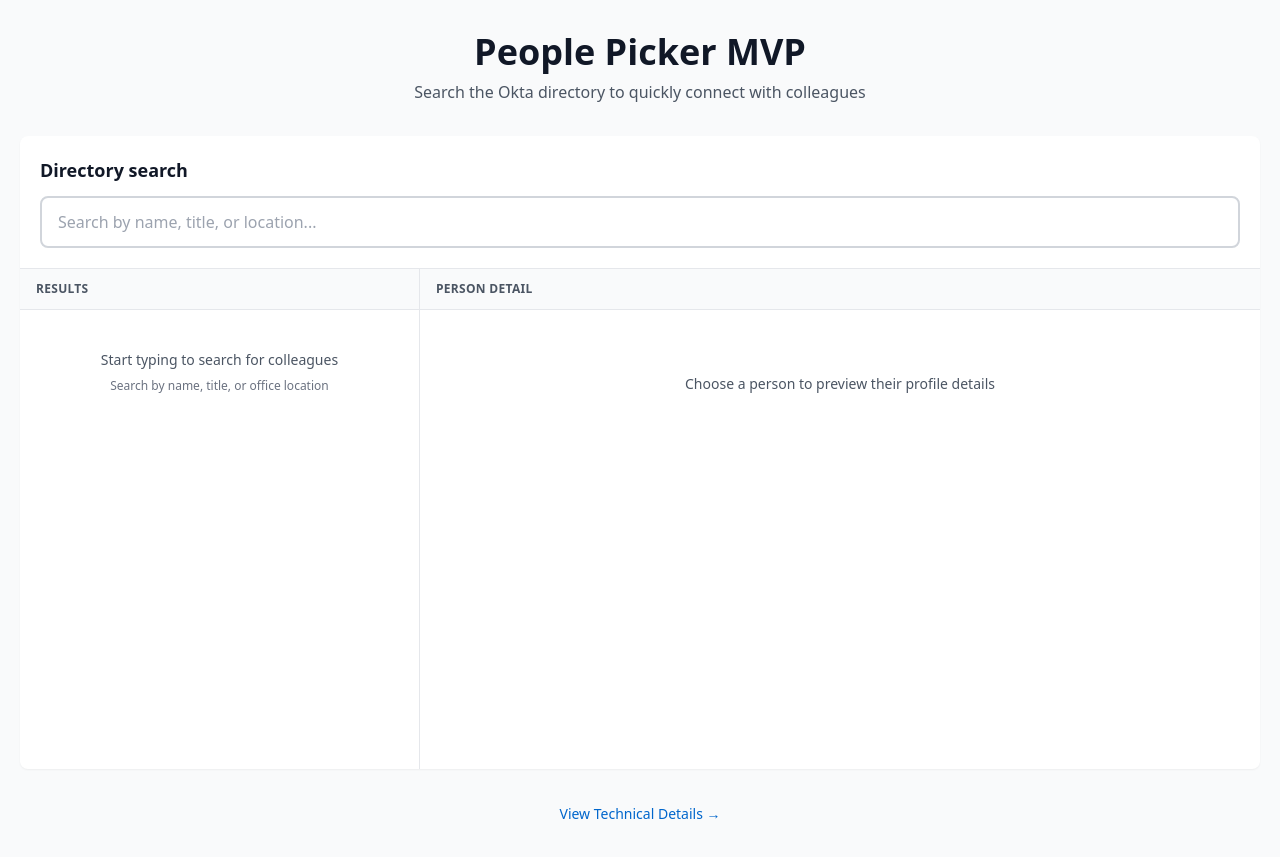
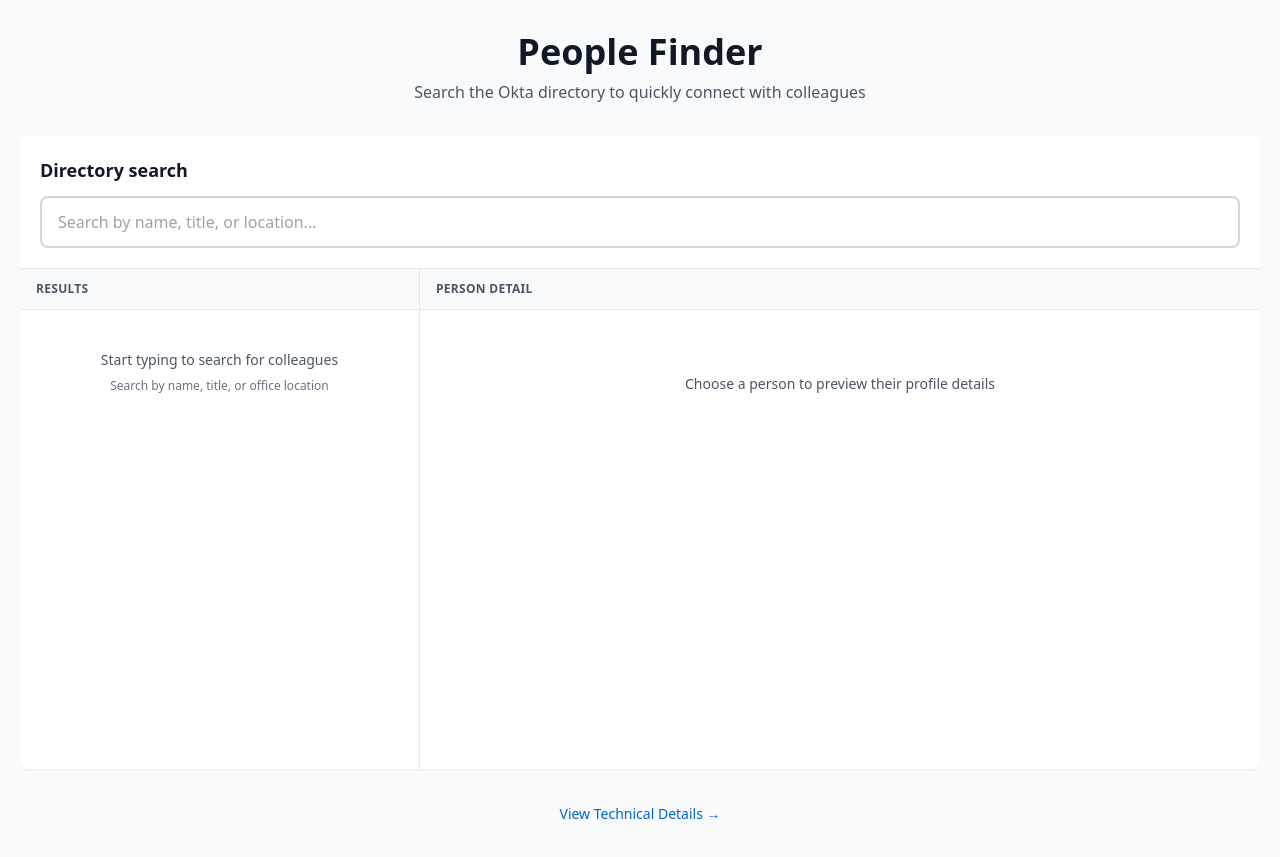
Before and after one commit to gareth78/PeoplePickerc21, a Next.js app: page / in a window 1280 px wide. Built offline with nearby package versions, Linux system fonts and the light colour scheme.

Commit message:
Rename header from 'People Picker MVP' to 'People Finder'

```diff
--- a/app/page.tsx
+++ b/app/page.tsx
@@ -6,7 +6,7 @@ export default function HomePage() {
     <div className="max-w-7xl mx-auto px-5 py-8">
       <div className="text-center mb-8">
         <h1 className="text-4xl font-bold text-gray-900 mb-2">
-          People Picker MVP
+          People Finder
         </h1>
         <p className="text-gray-600">
           Search the Okta directory to quickly connect with colleagues
```
